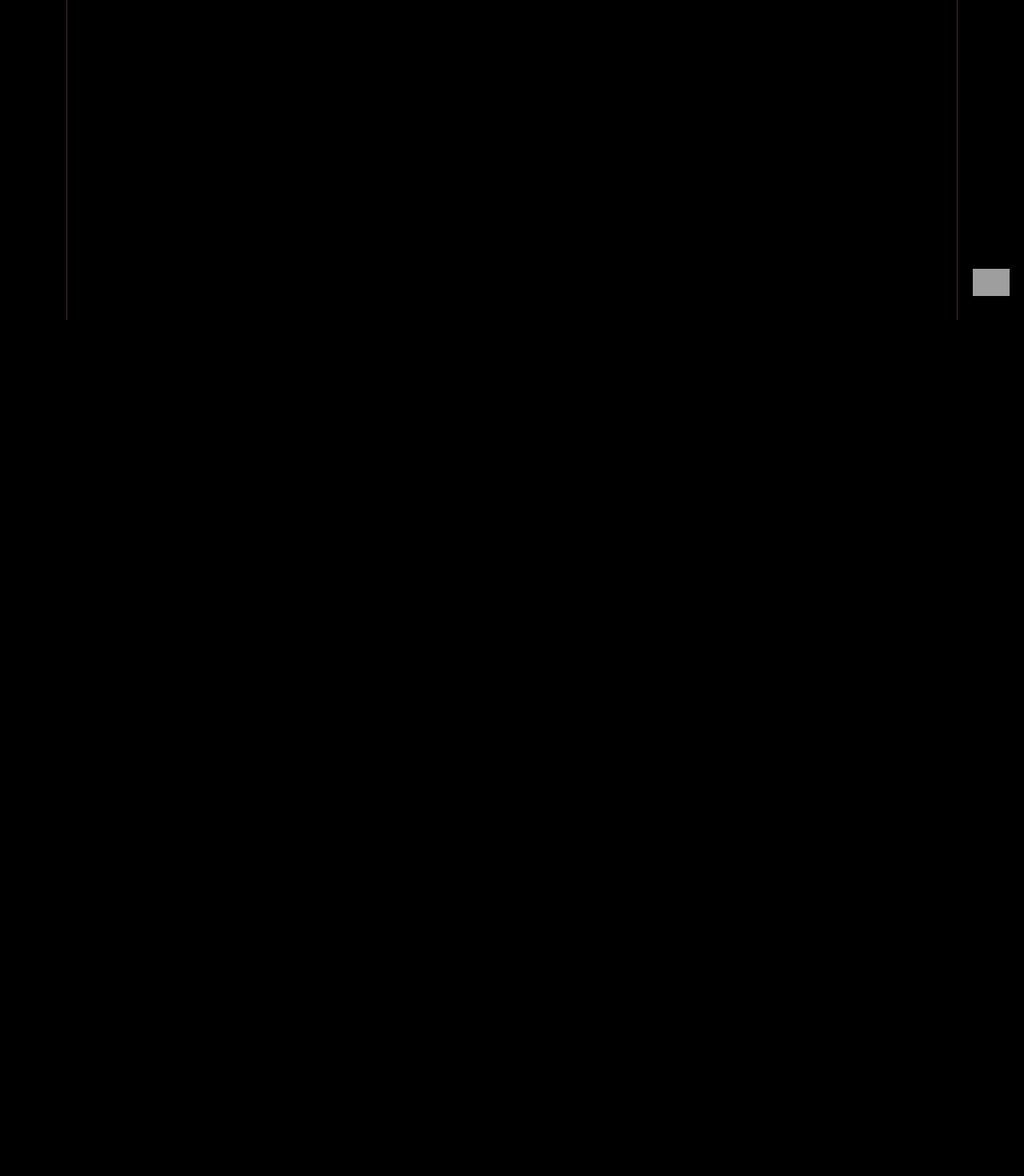
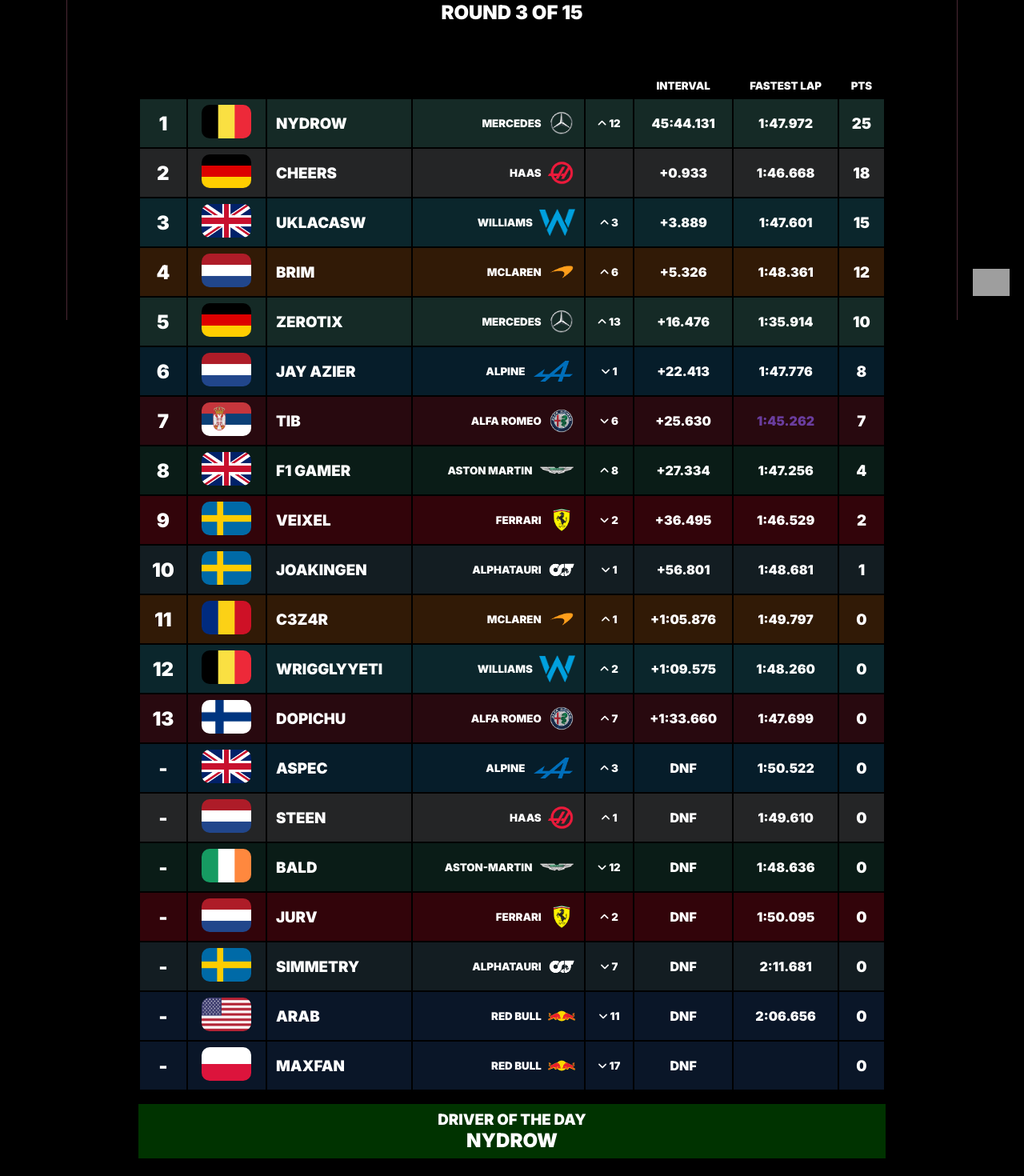
Before and after one commit to cameronbertie/10-controls-2022, a React (Create React App) app: page /f1/races/tier-b/spa-francorchamps in a window 1280 px wide. Before the commit this address had no page. Shown: the part 400-1870 px from the top of the page at 80% size. Before the commit the page ends 800 px from the top, so only its background shows below. Built offline with nearby package versions, Linux system fonts and the light colour scheme; grey boxes are pictures that could not be loaded.

Commit message:
tier b added spa

```diff
--- a/src/App.js
+++ b/src/App.js
@@ -17,6 +17,7 @@
 import F1RacesSilverstoneA from './components/f1/F1RacesSilverstoneA'
 import F1RacesSilverstoneB from './components/f1/F1RacesSilverstoneB'
 import F1RacesSpaA from './components/f1/F1RacesSpaA'
+import F1RacesSpaB from './components/f1/F1RacesSpaB'
 import { BrowserRouter as Router, Route, Routes } from 'react-router-dom'
 
 function App () {
@@ -37,6 +38,7 @@
             <Route path="/f1/races/tier-a/silverstone" element={<F1RacesSilverstoneA />} />
             <Route path="/f1/races/tier-b/silverstone" element={<F1RacesSilverstoneB />} />
             <Route path="/f1/races/tier-a/spa-francorchamps" element={<F1RacesSpaA />} />
+            <Route path="/f1/races/tier-b/spa-francorchamps" element={<F1RacesSpaB />} />
             <Route path="/f1/register" element={<F1Register />} />
             <Route path="/f1/drivers" element={<F1Drivers />} />
             <Route path="/f1/standings" element={<F1Standings />} />
--- a/src/components/UpcomingEvents.js
+++ b/src/components/UpcomingEvents.js
@@ -9,7 +9,7 @@
         <h2 className="upcoming-heading">Upcoming Events</h2>
         <hr className="header-row"></hr>
         <EventBox game="Rocket League" gameImage="/rl-white.png" tournamentType="2022-2023 Open Challenge" tournamentName="Autumn - Qualifier Event 1" tournamentDate="1st September 2022" buttonLink="/rl/tournaments" viewAllLink="/rl/tournaments"/>
-        <EventBox game="f1 22" gameImage="/f1-white.png" tournamentType="Tier B - Season 1" tournamentName="Spa-francorchamps" tournamentDate="20th August 2022" buttonLink="/f1/register" viewAllLink="/f1/races"/>
+        <EventBox game="f1 22" gameImage="/f1-white.png" tournamentType="Tier A - Season 1" tournamentName="Jeddah" tournamentDate="26th August 2022" buttonLink="/f1/register" viewAllLink="/f1/races"/>
 </section>
   )
 }
--- a/src/components/f1/F1ConstructorsB.js
+++ b/src/components/f1/F1ConstructorsB.js
@@ -5,15 +5,15 @@
 export default function F1ConstructorsB () {
   return (
     <div className="drivers-list">
-      <F1ConstructorStanding teamColor="#C92D4B" teamBackground="rgba(201, 45, 75, 0.2)" teamImage="/alfa-romeo.png" constructorName="Alfa Romeo" constructorPosition="1" constructorPoints="66" />
-      <F1ConstructorStanding teamColor="#358C75" teamBackground="rgba(53, 140, 117, 0.2)" teamImage="/aston-martin.png" constructorName="Aston Martin" constructorPosition="2" constructorPoints="37" />
-      <F1ConstructorStanding teamColor="#B6BABD" teamBackground="rgba(182, 186, 189, 0.2)" teamImage="/haas.png" constructorName="Haas" constructorPosition="3" constructorPoints="27" />
-      <F1ConstructorStanding teamColor="#5E8FAA" teamBackground="rgba(94, 143, 170, 0.2)" teamImage="/alpha-tauri.png" constructorName="AlphaTauri" constructorPosition="4" constructorPoints="20" />
-      <F1ConstructorStanding teamColor="#37BEDD" teamBackground="rgba(55, 190, 221, 0.2)" teamImage="/williams.png" constructorName="Williams" constructorPosition="5" constructorPoints="12" />
-      <F1ConstructorStanding teamColor="#6CD3BF" teamBackground="rgba(108, 211, 191, 0.2)" teamImage="/mercedes.png" constructorName="Mercedes" constructorPosition="6" constructorPoints="12" />
-      <F1ConstructorStanding teamColor="#F58020" teamBackground="rgba(245, 128, 32, 0.2)" teamImage="/mclaren.png" constructorName="Mclaren" constructorPosition="7" constructorPoints="10" />
-      <F1ConstructorStanding teamColor="#2293D1" teamBackground="rgba(34, 147, 209, 0.2)" teamImage="/alpine.png" constructorName="Alpine" constructorPosition="8" constructorPoints="10" />
-      <F1ConstructorStanding teamColor="#F91536" teamBackground="rgba(249, 21, 54, 0.2)" teamImage="/ferrari.png" constructorName="Ferrari" constructorPosition="9" constructorPoints="9" />
+      <F1ConstructorStanding teamColor="#C92D4B" teamBackground="rgba(201, 45, 75, 0.2)" teamImage="/alfa-romeo.png" constructorName="Alfa Romeo" constructorPosition="1" constructorPoints="73" />
+      <F1ConstructorStanding teamColor="#6CD3BF" teamBackground="rgba(108, 211, 191, 0.2)" teamImage="/mercedes.png" constructorName="Mercedes" constructorPosition="2" constructorPoints="47" />
+      <F1ConstructorStanding teamColor="#B6BABD" teamBackground="rgba(182, 186, 189, 0.2)" teamImage="/haas.png" constructorName="Haas" constructorPosition="3" constructorPoints="45" />
+      <F1ConstructorStanding teamColor="#358C75" teamBackground="rgba(53, 140, 117, 0.2)" teamImage="/aston-martin.png" constructorName="Aston Martin" constructorPosition="4" constructorPoints="41" />
+      <F1ConstructorStanding teamColor="#37BEDD" teamBackground="rgba(55, 190, 221, 0.2)" teamImage="/williams.png" constructorName="Williams" constructorPosition="5" constructorPoints="27" />
+      <F1ConstructorStanding teamColor="#F58020" teamBackground="rgba(245, 128, 32, 0.2)" teamImage="/mclaren.png" constructorName="Mclaren" constructorPosition="6" constructorPoints="22" />
+      <F1ConstructorStanding teamColor="#5E8FAA" teamBackground="rgba(94, 143, 170, 0.2)" teamImage="/alpha-tauri.png" constructorName="AlphaTauri" constructorPosition="7" constructorPoints="21" />
+      <F1ConstructorStanding teamColor="#2293D1" teamBackground="rgba(34, 147, 209, 0.2)" teamImage="/alpine.png" constructorName="Alpine" constructorPosition="8" constructorPoints="18" />
+      <F1ConstructorStanding teamColor="#F91536" teamBackground="rgba(249, 21, 54, 0.2)" teamImage="/ferrari.png" constructorName="Ferrari" constructorPosition="9" constructorPoints="11" />
       <F1ConstructorStanding teamColor="#3671C6" teamBackground="rgba(54, 113, 198, 0.2)" teamImage="/red-bull.png" constructorName="Red Bull" constructorPosition="10" constructorPoints="1" />
     </div>
   )
--- a/src/components/f1/F1Drivers.js
+++ b/src/components/f1/F1Drivers.js
@@ -30,9 +30,9 @@
       : <>
            <F1Team teamColor="#6CD3BF" teamBackground="rgba(108, 211, 191, 0.2)" teamImage="/mercedes.png" teamName="Mercedes" driver1Name="Nydrow" driver1Number="25" driver1Flag="/be.png" driver2Name="Zerotix" driver2Number="99" driver2Flag="/de.png" />
           <F1Team teamColor="#3671C6" teamBackground="rgba(54, 113, 198, 0.2)" teamImage="/red-bull.png" teamName="Red Bull" driver1Name="Maxfan" driver1Number="33" driver1Flag="/pl.png" driver2Name="Arab" driver2Number="28" driver2Flag="/us.png" />
-          <F1Team teamColor="#F91536" teamBackground="rgba(249, 21, 54, 0.2)" teamImage="/ferrari.png" teamName="Ferrari" driver1Name="Veixel" driver1Number="42" driver1Flag="/se.png" driver2Name="Kurubangsinn" driver2Number="20" driver2Flag="/is.png" />
+          <F1Team teamColor="#F91536" teamBackground="rgba(249, 21, 54, 0.2)" teamImage="/ferrari.png" teamName="Ferrari" driver1Name="Veixel" driver1Number="42" driver1Flag="/se.png" driver2Name="Cheers" driver2Number="7" driver2Flag="/de.png" />
           <F1Team teamColor="#F58020" teamBackground="rgba(245, 128, 32, 0.2)" teamImage="/mclaren.png" teamName="Mclaren" driver1Name="C3z4R" driver1Number="31" driver1Flag="/ro.png" driver2Name="Brim" driver2Number="8" driver2Flag="/nl.png" />
-          <F1Team teamColor="#2293D1" teamBackground="rgba(34, 147, 209, 0.2)" teamImage="/alpine.png" teamName="Alpine" driver1Name="Chase" driver1Number="4" driver1Flag="/us.png" driver2Name="Shadow" driver2Number="37" driver2Flag="/gb.png" />
+          <F1Team teamColor="#2293D1" teamBackground="rgba(34, 147, 209, 0.2)" teamImage="/alpine.png" teamName="Alpine" driver1Name="Chase" driver1Number="4" driver1Flag="/us.png" driver2Name="Aspec" driver2Number="37" driver2Flag="/gb.png" />
           <F1Team teamColor="#5E8FAA" teamBackground="rgba(94, 143, 170, 0.2)" teamImage="/alpha-tauri.png" teamName="Alphatauri" driver1Name="Joakingen" driver1Number="25" driver1Flag="/se.png" driver2Name="Simmetry" driver2Number="24" driver2Flag="/se.png" />
           <F1Team teamColor="#358C75" teamBackground="rgba(53, 140, 117, 0.2)" teamImage="/aston-martin.png" teamName="Aston Martin" driver1Name="Bald" driver1Number="13" driver1Flag="/ie.png" driver2Name="F1 Gamer" driver2Number="96" driver2Flag="/gb.png" />
           <F1Team teamColor="#37BEDD" teamBackground="rgba(55, 190, 221, 0.2)" teamImage="/williams.png" teamName="Williams" driver1Name="Uklucasw" driver1Number="66" driver1Flag="/gb.png" driver2Name="joram" driver2Number="12" driver2Flag="/nl.png" />
--- a/src/components/f1/F1DriversB.js
+++ b/src/components/f1/F1DriversB.js
@@ -7,24 +7,24 @@
     <div className="drivers-list">
         <F1DriverStanding teamBackground="rgba(201, 45, 75, 0.2)" teamImage="/alfa-romeo.png" constructorName="Alfa Romeo" driverName="Dopichu" driverFlag="/fi.png" driverPosition="1" driverPoints="40" />
         <F1DriverStanding teamBackground="rgba(53, 140, 117, 0.2)" teamImage="/aston-martin.png" constructorName="aston-martin" driverName="Bald" driverFlag="/ie.png" driverPosition="2" driverPoints="37" />
-        <F1DriverStanding teamBackground="rgba(201, 45, 75, 0.2)" teamImage="/alfa-romeo.png" constructorName="Alfa Romeo" driverName="Tib" driverFlag="/rs.png" driverPosition="3" driverPoints="26" />
-        <F1DriverStanding teamBackground="rgba(182, 186, 189, 0.2)" teamImage="/haas.png" constructorName="Haas" driverName="Luc" driverFlag="/nl.png" driverPosition="4" driverPoints="15" />
-        <F1DriverStanding teamBackground="rgba(182, 186, 189, 0.2)" teamImage="/haas.png" constructorName="Haas" driverName="DaVinky" driverFlag="/nl.png" driverPosition="5" driverPoints="12" />
-        <F1DriverStanding teamBackground="rgba(55, 190, 221, 0.2)" teamImage="/williams.png" constructorName="Williams" driverName="Joram" driverFlag="/nl.png" driverPosition="6" driverPoints="12" />
-        <F1DriverStanding teamBackground="rgba(54, 113, 198, 0.2)" teamImage="/red-bull.png" constructorName="Red Bull" driverName="Arab" driverFlag="/us.png" driverPosition="7" driverPoints="12" />
-        <F1DriverStanding teamBackground="rgba(34, 147, 209, 0.2)" teamImage="/alpine.png" constructorName="Alpine" driverName="Chase" driverFlag="/us.png" driverPosition="8" driverPoints="10" />
-        <F1DriverStanding teamBackground="rgba(249, 21, 54, 0.2)" teamImage="/ferrari.png" constructorName="Ferrari" driverName="Veixel" driverFlag="/se.png" driverPosition="9" driverPoints="8" />
-        <F1DriverStanding teamBackground="rgba(108, 211, 191, 0.2)" teamImage="/mercedes.png" constructorName="Mercedes" driverName="Nydrow" driverFlag="/be.png" driverPosition="10" driverPoints="8" />
-        <F1DriverStanding teamBackground="rgba(108, 211, 191, 0.2)" teamImage="/mercedes.png" constructorName="Mercedes" driverName="Zerotix" driverFlag="/de.png" driverPosition="11" driverPoints="4" />
-        <F1DriverStanding teamBackground="rgba(94, 143, 170, 0.2)" teamImage="/alpha-tauri.png" constructorName="AlphaTauri" driverName="Joakingen" driverFlag="/se.png" driverPosition="12" driverPoints="1" />
-        <F1DriverStanding teamBackground="rgba(55, 190, 221, 0.2)" teamImage="/williams.png" constructorName="Williams" driverName="Uklucasw" driverFlag="/gb.png" driverPosition="13" driverPoints="0" />
-        <F1DriverStanding teamBackground="rgba(54, 113, 198, 0.2)" teamImage="/red-bull.png" constructorName="Red Bull" driverName="Maxfan" driverFlag="/pl.png" driverPosition="14" driverPoints="0" />
-        <F1DriverStanding teamBackground="rgba(53, 140, 117, 0.2)" teamImage="/aston-martin.png" constructorName="Aston Martin" driverName="F1 Gamer" driverFlag="/gb.png" driverPosition="15" driverPoints="0" />
-        <F1DriverStanding teamBackground="rgba(245, 128, 32, 0.2)" teamImage="/mclaren.png" constructorName="Mclaren" driverName="Brim" driverFlag="/nl.png" driverPosition="16" driverPoints="0" />
-        <F1DriverStanding teamBackground="rgba(94, 143, 170, 0.2)" teamImage="/alpha-tauri.png" constructorName="AlphaTauri" driverName="Simmetry" driverFlag="/se.png" driverPosition="17" driverPoints="0" />
-        <F1DriverStanding teamBackground="rgba(245, 128, 32, 0.2)" teamImage="/mclaren.png" constructorName="Mclaren" driverName="C3z4R" driverFlag="/ro.png" driverPosition="18" driverPoints="0" />
-        <F1DriverStanding teamBackground="rgba(34, 147, 209, 0.2)" teamImage="/alpine.png" constructorName="Alpine" driverName="Shadow" driverFlag="/gb.png" driverPosition="19" driverPoints="0" />
-        <F1DriverStanding teamBackground="rgba(249, 21, 54, 0.2)" teamImage="/ferrari.png" constructorName="Ferrari" driverName="Kurubangsinn" driverFlag="/is.png" driverPosition="20" driverPoints="0" />
+        <F1DriverStanding teamBackground="rgba(201, 45, 75, 0.2)" teamImage="/alfa-romeo.png" constructorName="Alfa Romeo" driverName="Tib" driverFlag="/rs.png" driverPosition="3" driverPoints="33" />
+        <F1DriverStanding teamBackground="rgba(108, 211, 191, 0.2)" teamImage="/mercedes.png" constructorName="Mercedes" driverName="Nydrow" driverFlag="/be.png" driverPosition="4" driverPoints="33" />
+        <F1DriverStanding teamBackground="rgba(249, 21, 54, 0.2)" teamImage="/ferrari.png" constructorName="Ferrari" driverName="Cheers" driverFlag="/de.png" driverPosition="5" driverPoints="18" />
+        <F1DriverStanding teamBackground="rgba(55, 190, 221, 0.2)" teamImage="/williams.png" constructorName="Williams" driverName="Uklucasw" driverFlag="/gb.png" driverPosition="6" driverPoints="15" />
+        <F1DriverStanding teamBackground="rgba(182, 186, 189, 0.2)" teamImage="/haas.png" constructorName="Haas" driverName="Luc" driverFlag="/nl.png" driverPosition="7" driverPoints="15" />
+        <F1DriverStanding teamBackground="rgba(108, 211, 191, 0.2)" teamImage="/mercedes.png" constructorName="Mercedes" driverName="Zerotix" driverFlag="/de.png" driverPosition="8" driverPoints="14" />
+        <F1DriverStanding teamBackground="rgba(245, 128, 32, 0.2)" teamImage="/mclaren.png" constructorName="Mclaren" driverName="Brim" driverFlag="/nl.png" driverPosition="9" driverPoints="12" />
+        <F1DriverStanding teamBackground="rgba(182, 186, 189, 0.2)" teamImage="/haas.png" constructorName="Haas" driverName="DaVinky" driverFlag="/nl.png" driverPosition="10" driverPoints="12" />
+        <F1DriverStanding teamBackground="rgba(55, 190, 221, 0.2)" teamImage="/williams.png" constructorName="Williams" driverName="Joram" driverFlag="/nl.png" driverPosition="11" driverPoints="12" />
+        <F1DriverStanding teamBackground="rgba(54, 113, 198, 0.2)" teamImage="/red-bull.png" constructorName="Red Bull" driverName="Arab" driverFlag="/us.png" driverPosition="12" driverPoints="12" />
+        <F1DriverStanding teamBackground="rgba(34, 147, 209, 0.2)" teamImage="/alpine.png" constructorName="Alpine" driverName="Chase" driverFlag="/us.png" driverPosition="13" driverPoints="10" />
+        <F1DriverStanding teamBackground="rgba(249, 21, 54, 0.2)" teamImage="/ferrari.png" constructorName="Ferrari" driverName="Veixel" driverFlag="/se.png" driverPosition="14" driverPoints="10" />
+        <F1DriverStanding teamBackground="rgba(53, 140, 117, 0.2)" teamImage="/aston-martin.png" constructorName="Aston Martin" driverName="F1 Gamer" driverFlag="/gb.png" driverPosition="15" driverPoints="4" />
+        <F1DriverStanding teamBackground="rgba(94, 143, 170, 0.2)" teamImage="/alpha-tauri.png" constructorName="AlphaTauri" driverName="Joakingen" driverFlag="/se.png" driverPosition="16" driverPoints="2" />
+        <F1DriverStanding teamBackground="rgba(245, 128, 32, 0.2)" teamImage="/mclaren.png" constructorName="Mclaren" driverName="C3z4R" driverFlag="/ro.png" driverPosition="17" driverPoints="0" />
+        <F1DriverStanding teamBackground="rgba(54, 113, 198, 0.2)" teamImage="/red-bull.png" constructorName="Red Bull" driverName="Maxfan" driverFlag="/pl.png" driverPosition="18" driverPoints="0" />
+        <F1DriverStanding teamBackground="rgba(94, 143, 170, 0.2)" teamImage="/alpha-tauri.png" constructorName="AlphaTauri" driverName="Simmetry" driverFlag="/se.png" driverPosition="19" driverPoints="0" />
+        <F1DriverStanding teamBackground="rgba(34, 147, 209, 0.2)" teamImage="/alpine.png" constructorName="Alpine" driverName="Aspec" driverFlag="/gb.png" driverPosition="20" driverPoints="0" />
     </div>
   )
 }
--- /dev/null
+++ b/src/components/f1/F1RacesSpaB.js
@@ -0,0 +1,53 @@
+import React from 'react'
+import '../../stylesheets/F1ResultsPage.css'
+import F1RaceResult from './F1RaceResult'
+
+export default function F1RacesSpaB () {
+  return (
+    <div className="page-content">
+        <h1 className="page-content-heading">Spa-Francorchamps</h1>
+        <h2 className="race-subtext">Tier B - Season 1</h2>
+        <h3 className="race-subtext">Round 3 of 15</h3>
+        <table className="results-table">
+        <tr>
+            <th></th>
+            <th className="flag-result"></th>
+            <th></th>
+            <th className="team-image-standing"></th>
+            <th className="grid-position"></th>
+            <th><h6>Interval</h6></th>
+            <th className="fastest-lap"><h6>Fastest Lap</h6></th>
+            <th><h6>Pts</h6></th>
+        </tr>
+        <F1RaceResult teamBackground="rgba(108, 211, 191, 0.2)" teamImage="/mercedes.png" constructorName="Mercedes" driverName="Nydrow" driverFlag="/be.png" driverInterval="45:44.131" driverFastLap="1:47.972" driverGrid="12" driverPosition="1" driverPoints="25" arrow="fa-solid fa-angle-up"/>
+        <F1RaceResult teamBackground="rgba(182, 186, 189, 0.2)" teamImage="/haas.png" constructorName="Haas" driverName="Cheers" driverFlag="/de.png" driverInterval="+0.933" driverFastLap="1:46.668" driverGrid="" driverPosition="2" driverPoints="18"/>
+        <F1RaceResult teamBackground="rgba(55, 190, 221, 0.2)" teamImage="/williams.png" constructorName="Williams" driverName="Uklacasw" driverFlag="/gb.png" driverInterval="+3.889" driverFastLap="1:47.601" driverGrid="3" driverPosition="3" driverPoints="15" arrow="fa-solid fa-angle-up"/>
+        <F1RaceResult teamBackground="rgba(245, 128, 32, 0.2)" teamImage="/mclaren.png" constructorName="Mclaren" driverName="Brim" driverFlag="/nl.png" driverInterval="+5.326" driverFastLap="1:48.361" driverGrid="6" driverPosition="4" driverPoints="12" arrow="fa-solid fa-angle-up"/>
+        <F1RaceResult teamBackground="rgba(108, 211, 191, 0.2)" teamImage="/mercedes.png" constructorName="Mercedes" driverName="Zerotix" driverFlag="/de.png" driverInterval="+16.476" driverFastLap="1:35.914" driverGrid="13" driverPosition="5" driverPoints="10" arrow="fa-solid fa-angle-up"/>
+        <F1RaceResult teamBackground="rgba(34, 147, 209, 0.2)" teamImage="/alpine.png" constructorName="Alpine" driverName="Jay Azier" driverFlag="/nl.png" driverInterval="+22.413" driverFastLap="1:47.776" driverGrid="1" driverPosition="6" driverPoints="8" arrow="fa-solid fa-angle-down"/>
+        <F1RaceResult teamBackground="rgba(201, 45, 75, 0.2)" teamImage="/alfa-romeo.png" constructorName="Alfa Romeo" driverName="Tib" driverFlag="/rs.png" driverInterval="+25.630" driverFastLap="1:45.262" driverGrid="6" driverPosition="7" driverPoints="7" arrow="fa-solid fa-angle-down" lapColor="#6a3d9e"/>
+        <F1RaceResult teamBackground="rgba(53, 140, 117, 0.2)" teamImage="/aston-martin.png" constructorName="Aston Martin" driverName="F1 Gamer" driverFlag="/gb.png" driverInterval="+27.334" driverFastLap="1:47.256" driverGrid="8" driverPosition="8" driverPoints="4" arrow="fa-solid fa-angle-up"/>
+        <F1RaceResult teamBackground="rgba(249, 21, 54, 0.2)" teamImage="/ferrari.png" constructorName="Ferrari" driverName="Veixel" driverFlag="/se.png" driverInterval="+36.495" driverFastLap="1:46.529" driverGrid="2" driverPosition="9" driverPoints="2" arrow="fa-solid fa-angle-down"/>
+        <F1RaceResult teamBackground="rgba(94, 143, 170, 0.2)" teamImage="/alpha-tauri.png" constructorName="AlphaTauri" driverName="Joakingen" driverFlag="/se.png" driverInterval="+56.801" driverFastLap="1:48.681" driverGrid="1" driverPosition="10" driverPoints="1" arrow="fa-solid fa-angle-down"/>
+        <F1RaceResult teamBackground="rgba(245, 128, 32, 0.2)" teamImage="/mclaren.png" constructorName="Mclaren" driverName="C3z4R" driverFlag="/ro.png" driverInterval="+1:05.876" driverFastLap="1:49.797" driverGrid="1" driverPosition="11" driverPoints="0" arrow="fa-solid fa-angle-up"/>
+        <F1RaceResult teamBackground="rgba(55, 190, 221, 0.2)" teamImage="/williams.png" constructorName="Williams" driverName="WrigglyYeti" driverFlag="/be.png" driverInterval="+1:09.575" driverFastLap="1:48.260" driverGrid="2" driverPosition="12" driverPoints="0" arrow="fa-solid fa-angle-up"/>
+        <F1RaceResult teamBackground="rgba(201, 45, 75, 0.2)" teamImage="/alfa-romeo.png" constructorName="Alfa Romeo" driverName="Dopichu" driverFlag="/fi.png" driverInterval="+1:33.660" driverFastLap="1:47.699" driverGrid="7" driverPosition="13" driverPoints="0" arrow="fa-solid fa-angle-up"/>
+        <F1RaceResult teamBackground="rgba(34, 147, 209, 0.2)" teamImage="/alpine.png" constructorName="Alpine" driverName="Aspec" driverFlag="/gb.png" driverInterval="DNF" driverFastLap="1:50.522" driverGrid="3" driverPosition="-" driverPoints="0" arrow="fa-solid fa-angle-up"/>
+        <F1RaceResult teamBackground="rgba(182, 186, 189, 0.2)" teamImage="/haas.png" constructorName="Haas" driverName="Steen" driverFlag="/nl.png" driverInterval="DNF" driverFastLap="1:49.610" driverGrid="1" driverPosition="-" driverPoints="0" arrow="fa-solid fa-angle-up"/>
+        <F1RaceResult teamBackground="rgba(53, 140, 117, 0.2)" teamImage="/aston-martin.png" constructorName="aston-martin" driverName="Bald" driverFlag="/ie.png" driverInterval="DNF" driverFastLap="1:48.636" driverGrid="12" driverPosition="-" driverPoints="0" arrow="fa-solid fa-angle-down" />
+        <F1RaceResult teamBackground="rgba(249, 21, 54, 0.2)" teamImage="/ferrari.png" constructorName="Ferrari" driverName="Jurv" driverFlag="/nl.png" driverInterval="DNF" driverFastLap="1:50.095" driverGrid="2" driverPosition="-" driverPoints="0" arrow="fa-solid fa-angle-up"/>
+        <F1RaceResult teamBackground="rgba(94, 143, 170, 0.2)" teamImage="/alpha-tauri.png" constructorName="AlphaTauri" driverName="Simmetry" driverFlag="/se.png" driverInterval="DNF" driverFastLap="2:11.681" driverGrid="7" driverPosition="-" driverPoints="0" arrow="fa-solid fa-angle-down"/>
+        <F1RaceResult teamBackground="rgba(54, 113, 198, 0.2)" teamImage="/red-bull.png" constructorName="Red Bull" driverName="Arab" driverFlag="/us.png" driverInterval="DNF" driverFastLap="2:06.656" driverGrid="11" driverPosition="-" driverPoints="0" arrow="fa-solid fa-angle-down"/>
+        <F1RaceResult teamBackground="rgba(54, 113, 198, 0.2)" teamImage="/red-bull.png" constructorName="Red Bull" driverName="Maxfan" driverFlag="/pl.png" driverInterval="DNF" driverFastLap="" driverGrid="17" driverPosition="-" driverPoints="0" arrow="fa-solid fa-angle-down"/>
+        </table>
+        <div className="driver-day-container">
+          <div>
+            <h4>Driver of the day</h4>
+          </div>
+          <div>
+          <h3>Nydrow</h3>
+          </div>
+        </div>
+    </div>
+  )
+}
--- a/src/components/f1/F1RacesTierB.js
+++ b/src/components/f1/F1RacesTierB.js
@@ -8,7 +8,6 @@
   const races = [
   ]
 
-  races.push({ id: 3, name: 'Spa-Francorchamps', date: new Date(2022, 7, 20).getTime(), flag: '/be.png' })
   races.push({ id: 4, name: 'Jeddah', date: new Date(2022, 7, 27).getTime(), flag: '/sa.png' })
   races.push({ id: 5, name: 'Zandvoort', date: new Date(2022, 8, 3).getTime(), flag: '/nl.png' })
   races.push({ id: 6, name: 'Monza (Sprint)', date: new Date(2022, 8, 10).getTime(), flag: '/it.png' })
@@ -25,6 +24,7 @@
     <div className="race-tier-container">
       <F1RaceBoxComplete raceName="Melbourne" raceDate={new Date(2022, 7, 6).getTime()} raceFlag="/au.png" raceLink="/f1/races/tier-b/melbourne"/>
       <F1RaceBoxComplete raceName="Silverstone" raceDate={new Date(2022, 7, 13).getTime()} raceFlag="/gb.png" raceLink="/f1/races/tier-b/silverstone"/>
+      <F1RaceBoxComplete raceName="Spa-Francorchamps" raceDate={new Date(2022, 7, 20).getTime()} raceFlag="/be.png" raceLink="/f1/races/tier-b/spa-francorchamps"/>
         {races.map(race => {
           return (<F1RaceBox key={race.id} raceName={race.name} raceDate={race.date} raceFlag={race.flag} />)
         })}
```
Also changed, not shown: src/components/f1/F1NextRace.js (+4 -4 lines).
